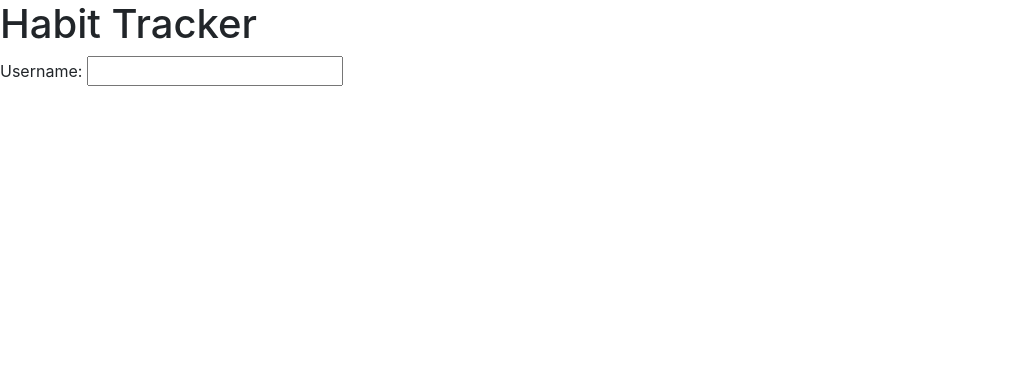
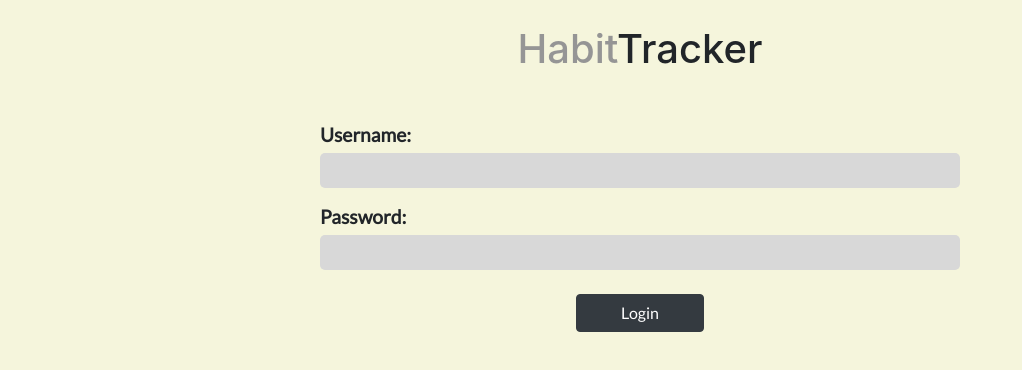
Before and after one commit to SuperBrava/LAP-2-Project-Front-End, a plain HTML site: page client/index.html in a window 1280 px wide. Shown: the whole page, without its empty margins (0-1022 px from the left). Drawn offline with nearby package versions, Linux system fonts and the light colour scheme.

Commit message:
landing page update

```diff
--- a/client/index.html
+++ b/client/index.html
@@ -8,6 +8,11 @@
     <!--Bootstrap CSS -->
     <link rel="stylesheet" href="https://cdn.jsdelivr.net/npm/bootstrap@4.4.1/dist/css/bootstrap.min.css" integrity="sha384-Vkoo8x4CGsO3+Hhxv8T/Q5PaXtkKtu6ug5TOeNV6gBiFeWPGFN9MuhOf23Q9Ifjh" crossorigin="anonymous">
 
+    <!-- Google Fonts -->
+    <link rel="preconnect" href="https://fonts.googleapis.com">
+    <link rel="preconnect" href="https://fonts.gstatic.com" crossorigin>
+    <link href="https://fonts.googleapis.com/css2?family=Lato:wght@100;300;400&display=swap" rel="stylesheet">
+
     <!--Local CSS & JS-->
     <link rel="stylesheet" href="./static/css/style.css">
     <script defer href="./static/js/scripts.js"></script>
@@ -15,11 +20,23 @@
     <title>Habit Tracker</title>
 </head>
 <body>
-<h1> Habit Tracker</h1>
 
-<form>
-    <label>Username:</label>
-    <input>
+
+<div class="headertext">
+    <h1>
+        <span id="header1">Habit</span><span id="header2">Tracker</span>
+    </h1>
+</div>
+
+<form id="form">
+    <label for="title">Username: </label>
+    <input class="textbox" type="text" name="title" id="title" required>
+
+    <label for="author">Password: </label>
+    <input class="textbox" type="text" name="author" id="author" required>
+
+    <br/>
+    <button class="btn btn-dark"  type="button" id="submitPost" ame="submit" value="Update my file" >Login</button>
 </form>
 
 </body>
--- a/client/static/css/style.css
+++ b/client/static/css/style.css
@@ -0,0 +1,60 @@
+body {
+    background-color: beige;
+    height: 100%;
+    width: 100%;
+   }
+
+
+.headertext{
+    display: flex;
+    justify-content: center;
+    margin: 25px;
+
+}
+
+#header1{
+   color: rgb(149, 149, 149);
+}
+
+
+#form{
+    font-family: 'Lato', sans-serif;
+    display: flex;
+    flex-direction: column;
+    margin: 5px;
+
+    width: 50%;
+    margin: auto;
+}
+
+label{
+    font-size: 1.2em;
+    margin: 15px 0 3px;
+    font-weight: bold;
+}
+
+.textbox{
+    background-color:  rgb(216, 216, 216);
+    border: none;
+    border-radius: 5px;
+    padding: 10px 25px;
+    font-size: 1.15em;
+}
+
+#title{
+    height: 35px;
+}
+
+#author{
+    height: 35px;
+}
+
+#story{
+height: 250px;
+overflow-wrap: break-word;
+}
+
+.btn{
+    width: 20%;
+    margin: auto;
+}
```
Also changed, not shown: client/main-page.html (+5 -0 lines), client/update-page.html (+8 -3 lines), README.md.
